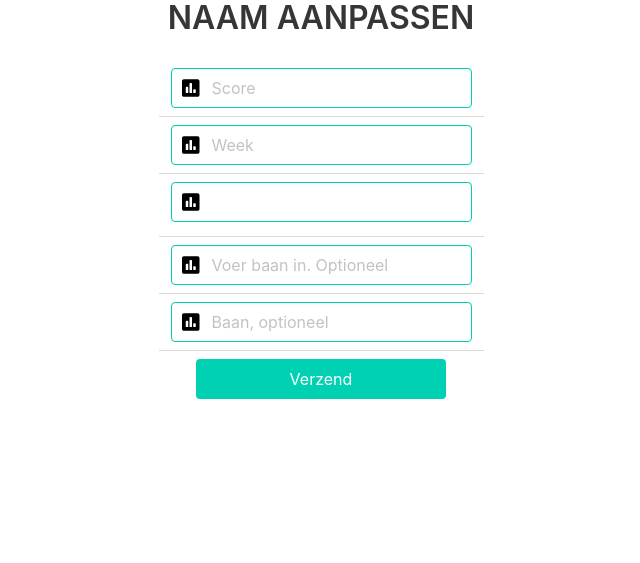
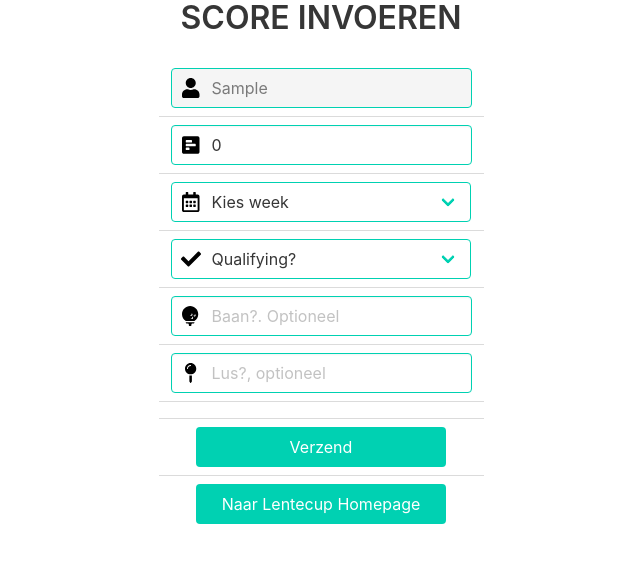
Before and after one commit to LuukBalessence/LenteCup, a Django app: page /standinvoer in a window 1280 px wide. Shown: the top 563 px of the page, without its empty margins (319-959 px from the left). Run offline with Django 3.2, Linux system fonts and the light colour scheme; a user stored in the database is signed in; tables that the repository leaves empty hold one stand-in row (values such as "Sample post"); lists and menus that the app fills with data are empty; some libraries are stand-ins or nearby versions.

Commit message:
User Interface and models created. Following step is business logic

```diff
--- a/LenteCup/admin.py
+++ b/LenteCup/admin.py
@@ -6,10 +6,10 @@ from .forms import WeekForm, ScoresForm
 @admin.register(models.Week)
 class WeekAdmin(admin.ModelAdmin):
     form = WeekForm
-    list_display = ["week"]
+    list_display = ["week", "openforscoring", "maxpoints"]
 
 
 @admin.register(models.Scores)
 class ScoresAdmin(admin.ModelAdmin):
     form = ScoresForm
-    list_display = ['user', 'week', 'score', 'qualifying', 'baan', 'lus']
+    list_display = ['user', 'week', 'score', 'qualifying', 'finalscore']
--- a/LenteCup/forms.py
+++ b/LenteCup/forms.py
@@ -17,13 +17,7 @@ class ScoresForm(forms.ModelForm):
         fields = "__all__"
 
 
+
+
 class ChangeFirstNameForm(forms.Form):
     firstname = forms.CharField(max_length=30, help_text="Enter your Name")
-
-
-class StandInvoerForm(forms.Form):
-    score = forms.IntegerField(min_value=0, max_value=40)
-    week = forms.Select()
-    qualifying = forms.BooleanField(required=True)
-    baan = forms.CharField()
-    lus = forms.CharField()
--- a/LenteCup/urls.py
+++ b/LenteCup/urls.py
@@ -31,7 +31,8 @@ urlpatterns = [
     path("changefirstname", views.changefirstname, name="changefirstname"),
     path("myaccount", views.myaccount, name="myaccount"),
     path("standinvoer", views.standinvoer, name="standinvoer"),
-    path("jouwuitslagen", views.jouwuitslagen, name="jouwuitslagen")
+    path("jouwuitslagen", views.jouwuitslagen, name="jouwuitslagen"),
+    path("overallstandlc", views.overallstandlc, name="overallstandlc")
 ]
 
 if settings.DEBUG:
--- a/LenteCup/views.py
+++ b/LenteCup/views.py
@@ -1,10 +1,12 @@
 from django.shortcuts import render, redirect
 
-from LenteCup.forms import ChangeFirstNameForm, StandInvoerForm
+from LenteCup.forms import ChangeFirstNameForm, ScoresForm
+from LenteCup.models import Week, Scores
+from common.models import User
 
 
 def home(request):
-    return render(request, "LenteCup/home.html",)
+    return render(request, "LenteCup/home.html", )
 
 
 def explain(request):
@@ -22,7 +24,6 @@ def myaccount(request):
         firstname = request.user.first_name
     except:
         firstname = ""
-
 
     return render(
         request=request,
@@ -45,23 +46,120 @@ def changefirstname(request):
     else:
         return render(request, template_name="LenteCup/changefirstname.html")
 
+
+def recalculate_week_scores(week, qualifying, currentuser):
+    if qualifying == 'False':
+        obj = Scores.objects.get(week_id=week, user=currentuser)
+        obj.finalscore = 1.00
+        obj.save()
+    else:
+        maxpoints = Week.objects.get(week=week).maxpoints
+        getpoints = True
+        currentscore = -1
+        qualifyingscores = Scores.objects.filter(week_id=week, qualifying=qualifying).order_by('-score').values()
+        totalscores = len(qualifyingscores)
+        totalitems = 0
+        amount = len(qualifyingscores)
+        for x in range(0, totalscores):
+            # Als de stableford score dezelfde is als de vorige score, worden dezelfde punten uitgedeeld als de vorige score heeft gehad.
+            if currentscore == qualifyingscores[x]['score']:
+                obj = Scores.objects.get(pk=qualifyingscores[x]['id'])
+                obj.finalscore = pointstoscore
+                obj.save()
+            # Als de stableford score de eerste score is of anders dan voorgaande stbf-score, wordt het aantal uit te delen punten bepaald.
+            # Dit gebeurt alleen als alle punten al niet vergeven zijn.
+            else:
+                if not getpoints:
+                    qualifyingscores[x]['finalscore'] = 1
+                    obj = Scores.objects.get(pk=qualifyingscores[x]['id'])
+                    obj.finalscore = 1.00
+                    obj.save()
+
+                else:
+                    currentscore = qualifyingscores[x]['score']
+                    totalitems = len([d for d in qualifyingscores if d.get('score') == currentscore])
+                    if maxpoints - x - totalitems == 1:
+                        pointstoscore = maxpoints - x - (totalitems - 1)*0.5
+                        getpoints = False
+                    if maxpoints - x - totalitems > 1:
+                        pointstoscore = maxpoints - x - (totalitems - 1)*0.5
+                    if maxpoints - x - totalitems < 1:
+                        total=0
+                        getpoints = False
+                        for y in range((maxpoints - x - totalitems), (maxpoints - x )):
+                            if (y + 1) <= 1:
+                                total += 1
+                            else:
+                                total = total + y + 1
+                        pointstoscore = total / totalitems
+                    obj = Scores.objects.get(pk=qualifyingscores[x]['id'])
+                    obj.finalscore = pointstoscore
+                    obj.save()
+    return
+
+
 def standinvoer(request):
+    error=""
     currentuser = request.user
+    manager = currentuser.first_name
+    weeksopen = Week.objects.filter(openforscoring=True)
+    form = ScoresForm(request.GET)
+    if manager == "":
+        error = "Je hebt nog geen naam geregistreerd. Ga naar je profiel en vul je naam"
+        print(error)
+        return render(request, "LenteCup/standinvoer.html",
+                      {'form': form, 'weeksopen': weeksopen, 'manager': manager, 'error': error})
     if request.method == 'POST':
-        form = StandInvoerForm(request.POST)
+        form = ScoresForm(request.POST)
         if form.is_valid():
-            namedata = form.cleaned_data
-            currentuser = request.user
-            currentuser.first_name = namedata.get('score')
-            currentuser.save()
+            if request.POST['weekname'] == "" or request.POST['qualifying'] == "":
+                error = "Je hebt geen week of qualifying keuze ingevuld"
+                print(error)
+                return render(request, "LenteCup/standinvoer.html",
+                              {'form': form, 'weeksopen': weeksopen, 'manager': manager, 'error': error})
+            week_id = Week.objects.get(week=request.POST['weekname'])
+            try:
+                obj = Scores.objects.get(user=currentuser, week=week_id)
+                obj.score = int(request.POST['score'])
+                obj.qualifying = request.POST['qualifying']
+                obj.baan = request.POST['baan']
+                obj.lus = request.POST['lus']
+                obj.save()
+                message = "Updated your weekscore"
+                print(message)
+            except:
+                obj1 = Scores.objects.create(
+                    user=currentuser, week=week_id, score=int(request.POST['score']),
+                    qualifying=request.POST['qualifying'], baan=request.POST['baan'],
+                    lus=request.POST['lus'])
+                obj1.save()
+            recalculate_week_scores(week_id, request.POST['qualifying'], currentuser)
             return redirect(to="jouwuitslagen")
         else:
-            return render(request, "LenteCup/standinvoer.html", {'form': StandInvoerForm})
-
+            return render(request, "LenteCup/standinvoer.html",
+                          {'form': form, 'weeks': weeksopen, 'manager': manager, 'error': error})
     else:
-        return render(request, template_name="LenteCup/standinvoer.html")
+        return render(request, "LenteCup/standinvoer.html",
+                      {'form': form, 'weeksopen': weeksopen, 'manager': manager})
 
 
 def jouwuitslagen(request):
     currentuser = request.user
-    return render(request, template_name="LenteCup/standinvoer.html")
+    scores = Scores.objects.filter(user=currentuser)
+    return render(request, "LenteCup/jouwuitslagen.html",
+                          {'scores': scores})
+
+def overallstandlc(request):
+    allusers = User.objects.all()
+    tempscore = {}
+    for everyuser in allusers:
+        userscores = Scores.objects.filter(user=everyuser)
+        totalscore=0
+        for everyscore in userscores:
+            totalscore = totalscore + everyscore.finalscore
+        if totalscore == 0:
+            totalscore = 0.00
+        tempscore.update({everyuser.first_name: str(totalscore)})
+        dict(sorted(tempscore.items(), key=lambda item: item[1]))
+    return render(request, "LenteCup/overallstandlc.html",
+                  {'scores': tempscore})
--- a/templates/LenteCup/standinvoer.html
+++ b/templates/LenteCup/standinvoer.html
@@ -1,17 +1,29 @@
 {% extends "base.html" %}
-{% block title %}NAAM AANPASSEN{% endblock %}
+{% block title %}SCORE INVOEREN{% endblock %}
 {% block content %}
     {% if user.is_authenticated %}
+        {% if error %}
+            <table class="table" ALIGN="center" style="width: 300px">
+            <tr>
+                    <th>
+                        <div class="notification is-danger" ALIGN="center">
+                            <button class="delete"></button>
+                            {{ error }}
+                        </div>
+                    </th>
+                </tr>
+            </table>
+        {% endif %}
         <table class="table" ALIGN="center">
             <form action="" method="post">{% csrf_token %}
                 <tr>
                     <th>
                         <div class="field">
                             <div class="control has-icons-left">
-                                <input class="input is-primary" id="id_score" name="score"
-                                       placeholder="Score" type="number"/>
+                                <input class="input is-primary" id="id_naam" name="naam"
+                                       type="text" value="{{ manager }}" disabled/>
                                 <span class="icon is-left">
-                                <i class="fas fa-poll" style="font-size:20px;color:black"></i>
+                                <i class="fas fa-user" style="font-size:20px;color:black"></i>
                                 </span>
                             </div>
                         </div>
@@ -21,36 +33,57 @@
                     <th>
                         <div class="field">
                             <div class="control has-icons-left">
-                                <input class="input is-primary" id="id_week" name="week"
-                                       placeholder="Week" type="text"/>
+                                <input class="input is-primary" id="id_score" name="score"
+                                       placeholder="9-holes Stableford Score" type="number" min="0" max="40" value="0"/>
                                 <span class="icon is-left">
-                                <i class="fas fa-poll" style="font-size:20px;color:black"></i>
+                                <i class="fas fa-poll-h" style="font-size:20px;color:black"></i>
                                 </span>
                             </div>
                         </div>
                     </th>
                 </tr>
                 <tr>
-                    <th>
-                        <div class="field">
+                    <td>
                         <div class="control has-icons-left">
-                                <input class="input is-primary" id="id_qualifying" name="qualifying"
-                                       placeholder="Quealifyin" type="checkbox"/>
-                                <span class="icon is-left">
-                                <i class="fas fa-poll" style="font-size:20px;color:black"></i>
+                            <div class="select is-primary">
+                                <select style="width: 300px" name="weekname" id="weekname-select">
+                                    <option value="" selected>Kies week</option>
+                                    {% for week in weeksopen %}
+                                        <option value="{{ week.week }}">{{ week.week }}</option>
+                                    {% endfor %}
+                                </select>
+                                <span class="icon is-left is-small">
+                                    <i class="far fa-calendar-alt" style="font-size:20px;color:black"></i>
+                                </span>
+
+                            </div>
+                        </div>
+                    </td>
+                </tr>
+                <tr>
+                    <td>
+                        <div class="control has-icons-left">
+                            <div class="select is-primary">
+                                <select style="width: 300px" name="qualifying" id="qualifying-select">
+                                    <option value="" selected>Qualifying?</option>
+                                    <option value="True">Ja</option>
+                                    <option value="False">Nee (1pt)</option>
+                                </select>
+                                <span class="icon is-left is-small">
+                                    <i class="fas fa-check" style="font-size:20px;color:black"></i>
                                 </span>
                             </div>
                         </div>
-                    </th>
+                    </td>
                 </tr>
                 <tr>
                     <th>
                         <div class="field">
                             <div class="control has-icons-left">
                                 <input class="input is-primary" id="id_baan" name="baan"
-                                       placeholder="Voer baan in. Optioneel" type="text"/>
+                                       placeholder="Baan?. Optioneel" type="text"/>
                                 <span class="icon is-left">
-                                <i class="fas fa-poll" style="font-size:20px;color:black"></i>
+                                <i class="fas fa-golf-ball" style="font-size:20px;color:black"></i>
                                 </span>
                             </div>
                         </div>
@@ -61,12 +94,18 @@
                         <div class="field">
                             <div class="control has-icons-left">
                                 <input class="input is-primary" id="id_lus" name="lus"
-                                       placeholder="Baan, optioneel" type="text"/>
+                                       placeholder="Lus?, optioneel" type="text"/>
                                 <span class="icon is-left">
-                                <i class="fas fa-poll" style="font-size:20px;color:black"></i>
+                                <i class="fas fa-map-pin" style="font-size:20px;color:black"></i>
                                 </span>
                             </div>
                         </div>
+                    </th>
+                </tr>
+                <tr>
+                    <th>
+                        <input class="input is-primary" id="id_finalscore" name="finalscore"
+                                       type="hidden" required="false"/>
                     </th>
                 </tr>
                 <tr>
@@ -75,8 +114,14 @@
                     </th>
                 </tr>
             </form>
+            <tr>
+                <th align="center">
+                <a href=/><input style="width:250px" type="submit" class="button is-primary"
+                                 value="Naar Lentecup Homepage"/>
+                </a>
+                </th>
+            </tr>
         </table>
-
     {% endif %}
 {% endblock %}
 {% block helptext %}
```
Also changed, not shown: LenteCup/models.py (+6 -4 lines), templates/LenteCup/home.html (+7 -1 lines), templates/LenteCup/jouwuitslagen.html (added, +67 -0 lines), templates/LenteCup/overallstandlc.html (added, +45 -0 lines), LenteCup/migrations/0004_week_weeknummer.py (added), LenteCup/migrations/0005_auto_20210330_2304.py (added), LenteCup/migrations/0006_scores_finalscore.py (added), LenteCup/migrations/0007_auto_20210330_2342.py (added), LenteCup/migrations/0008_auto_20210401_1543.py (added). Lines whose indentation alone changed are shown as unchanged.
